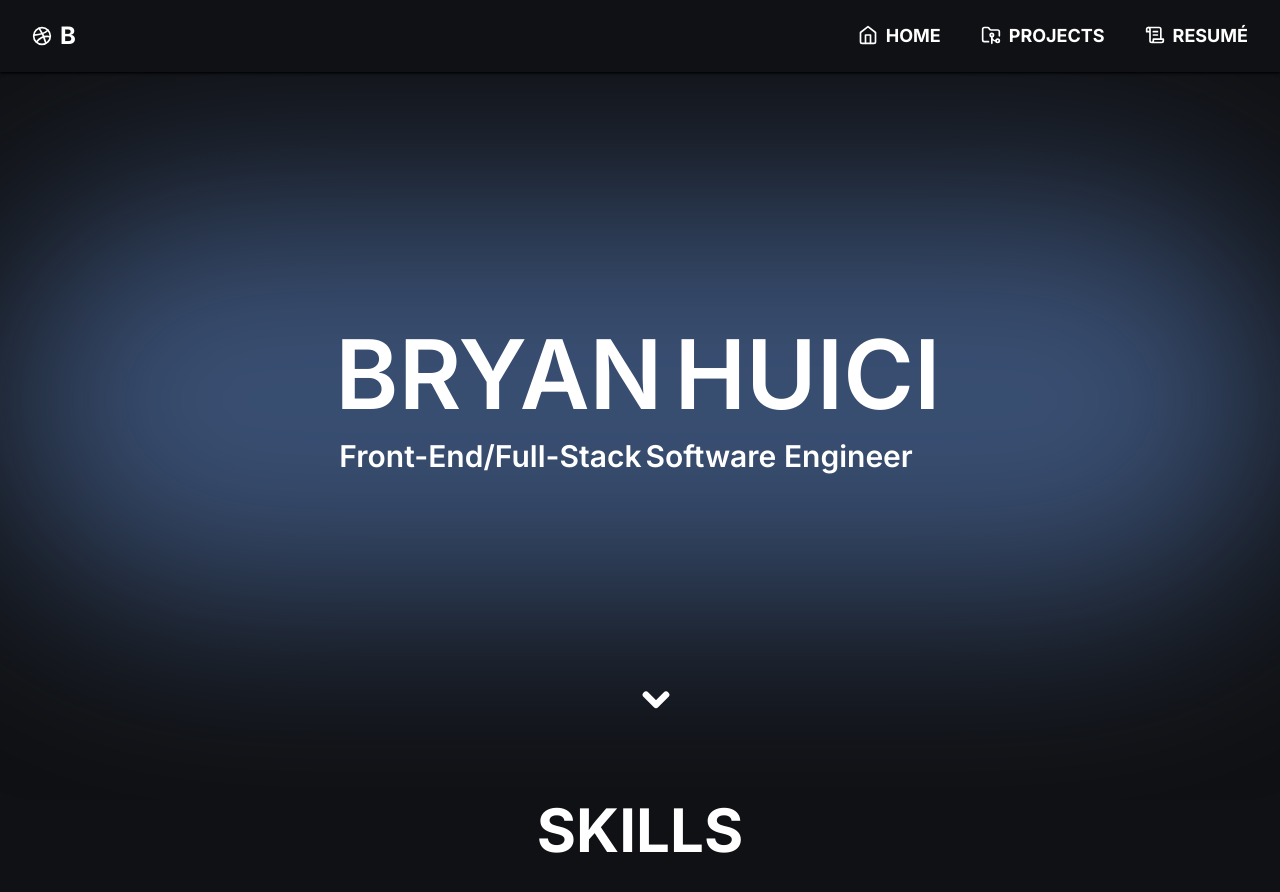
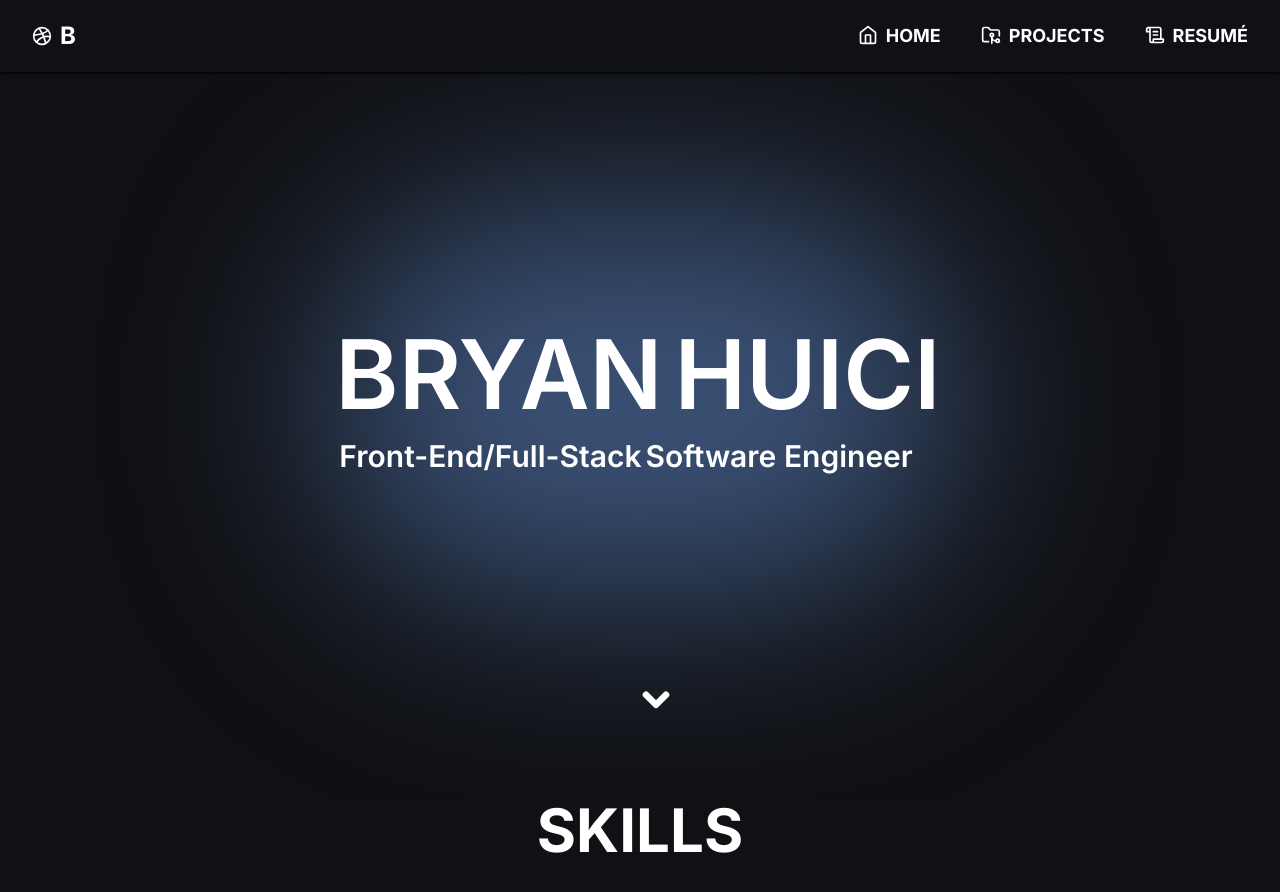
Before and after one commit to ballinyouup/bryan-huici-portfolio, a Next.js app: page / in a window 1280 px wide. Shown: the top 892 px of the page. Built offline with nearby package versions, Linux system fonts and the light colour scheme; what prettier-plugin-tailwindcss would draw is missing.

Commit message:
testing blur fix

```diff
--- a/src/components/ui/hero.tsx
+++ b/src/components/ui/hero.tsx
@@ -17,8 +17,8 @@ export default function Hero() {
                     <span>Software Engineer</span>
                 </p>
             </div>
-            <div className="absolute top-1/2 z-10 flex h-full w-full -translate-y-1/4 flex-col items-start justify-start gap-4 blur-xl md:-translate-y-1/2 md:justify-center">
-                <div className="h-1/2 w-full rounded-full bg-accent !blur-[96px] !brightness-200" />
+            <div className="absolute top-1/2 z-10 flex h-full w-full translate-x-1/4 -translate-y-1/4 flex-col items-start justify-start gap-4 blur-xl md:-translate-y-1/2 md:justify-center">
+                <div className="h-1/2 w-1/2 rounded-full bg-accent !blur-[96px] !brightness-200" />
             </div>
             <DownArrow />
         </div>
```
